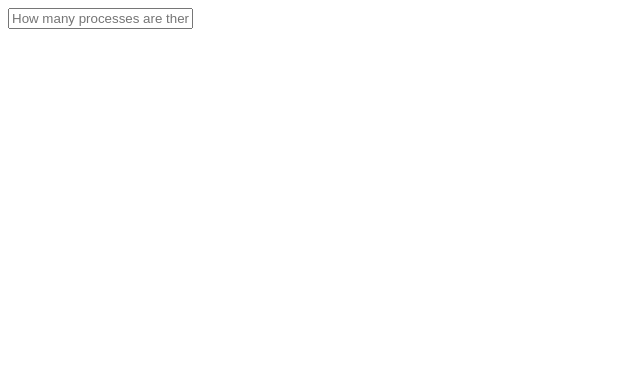
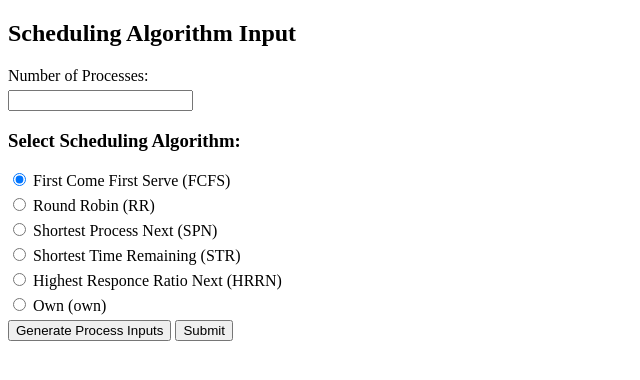
Before and after one commit to montanizstills/OperatingSystems_Scheduling, a Flask app: template template/webpage.html in a window 1280 px wide. Shown: the top 380 px of the page, without its empty margins (0-640 px from the left). Run offline with Flask 3, Linux system fonts and the light colour scheme; the template is opened without the code that fills it, so the values that code supplies are empty.

Commit message:
Update webpage.html
Updated webpage

```diff
--- a/template/webpage.html
+++ b/template/webpage.html
@@ -2,17 +2,132 @@
 <html lang="en">
 <head>
     <meta charset="UTF-8">
-    <title>Title</title>
+    <meta name="viewport" content="width=device-width, initial-scale=1.0">
+    <title>Scheduling Algorithm Input</title>
+    <style>
+        label {
+            display: block;
+            margin-bottom: 5px;
+        }
+    </style>
 </head>
 <body>
+<h2>Scheduling Algorithm Input</h2>
+<form id="schedulingForm" method = "POST" action="{{ url_for('process')}}">
+    <label for="numProcesses">Number of Processes:</label>
+    <input type="number" id="numProcesses" name="numProcesses" required>
 
-<input type="text" id='numberOfProcesses_InputTextBox' placeholder="How many processes are there?">
+    <div id="processInputs"></div>
 
+    <h3>Select Scheduling Algorithm:</h3>
+
+    <label><input type="radio" id="fcfs" name="algorithm" value="fcfs" checked> First Come First Serve (FCFS)</label>
+    <label><input type="radio" id="rr" name="algorithm" value="rr"> Round Robin (RR)</label>
+    <label><input type="radio" id="spn" name="algorithm" value="spn"> Shortest Process Next (SPN)</label>
+    <label><input type="radio" id="str" name="algorithm" value="str"> Shortest Time Remaining (STR)</label>
+    <label><input type="radio" id="hrrn" name="algorithm" value="hrrn"> Highest Responce Ratio Next (HRRN)</label>
+<!--    <label><input type="radio" id="mlf" name="algorithm" value="mlf"> Multilevel Feedback (MLF)</label>-->
+    <label><input type="radio" id="own" name="algorithm" value="own"> Own (own)</label>
+
+    <button type="button" onclick="generateProcessInputs()">Generate Process Inputs</button>
+    <button type="submit">Submit</button>
+</form>
+{% if entries %}
+    <p>Turnaround Times:</p>
+    <ul>
+        {% for entry in entries.turnaroundtimes %}
+            <li>{{ entry }}</li>
+        {% endfor %}
+    </ul>
+    <p>{{ entries.averageTurnAroundTime }}</p>
+{% endif %}
+
+
+
+<script>
+    numberOfProcess = 0
+    function generateProcessInputs() {
+        const numProcesses = document.getElementById('numProcesses').value;
+        const processInputsContainer = document.getElementById('processInputs');
+
+        // create html elements for the ui dynamically
+        processInputsContainer.innerHTML = '';
+        for (let i = 0; i < numProcesses; i++) {
+            const processDiv = document.createElement('div');
+            processDiv.innerHTML = `<label for="arrivalTime${i}">Arrival Time for Process ${i + 1}:</label>
+                                        <input type="number" id="arrivalTime${i}" name="arrivalTime${i}" required>
+                                        <label for="serviceTime${i}">Service Time for Process ${i + 1}:</label>
+                                       <input type="number" id="serviceTime${i}" name="serviceTime${i}" required>`;
+            processInputsContainer.appendChild(processDiv);
+        }
+        numberOfProcess = numProcesses
+    }
+
+
+    document.getElementById('schedulingForm').addEventListener('submit', function (event) {
+        // Handle form submission here, you can access the values using document.getElementById('elementId').value
+        // and use the selected algorithm radio button value.
+        // const formData = {1:}
+        formData = {}
+        for (let i = 0; i < numberOfProcess; i++) {
+            arrivalTime = "arrivalTime"
+            arrivalTime += i
+            serviceTime = "serviceTime"
+            serviceTime += i
+            console.log(arrivalTime)
+            console.log(serviceTime)
+
+            arrivalTime = document.getElementById(arrivalTime).value;
+            serviceTime = document.getElementById(serviceTime).value;
+            formData[i] = `(${arrivalTime},${serviceTime})`
+        }
+        console.log(numberOfProcess)
+        const algorithmType = document.querySelector('input[type="radio"]:checked').value;
+        console.log(algorithmType)
+        console.log(formData)
+        let url = "";
+        switch (algorithmType) {
+            case 'fcfs':
+                url += "http://localhost:5000/fcfs"
+                console.log(url)
+                break;
+            case 'hrrn':
+                url = "http://localhost:5000/hrrn"
+                console.log(url)
+                break;
+            case 'rr':
+                url = "http://localhost:5000/rr"
+                console.log(url)
+                break;
+            case 'spn':
+                url = "http://localhost:5000/spn"
+                console.log(url)
+                break;
+            case 'srt':
+                url = "http://localhost:5000/srt"
+                console.log(url)
+                break;
+            case 'mlf':
+                url = "http://localhost:5000/mlf"
+                console.log(url)
+                break;
+            case 'own':
+                url = "http://localhost:5000/own"
+                console.log(url)
+                break;
+            default:
+                break;
+        }
+
+         fetch('{{ url_for("process") }}', {
+            method: "POST",
+            body: formData,
+            headers: {
+                'Content-Type': 'application/json',
+            }
+        })
+        console.log('Form submitted!');
+    });
+</script>
 </body>
-{#<script>#}
-{#    const amountOfProcesses = document.getElementById('numberOfProcesses_InputTextBox').value#}
-{#    for (process in amountOfProcesses){#}
-{#        document.createElement("Input",)#}
-{#    }#}
-{#</script>#}
 </html>
```
